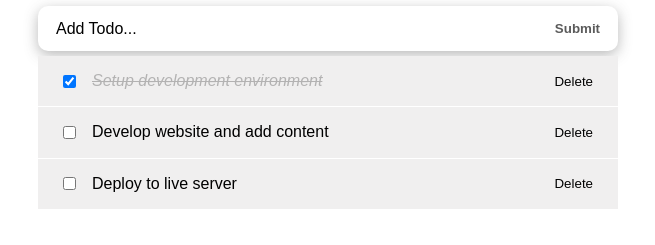
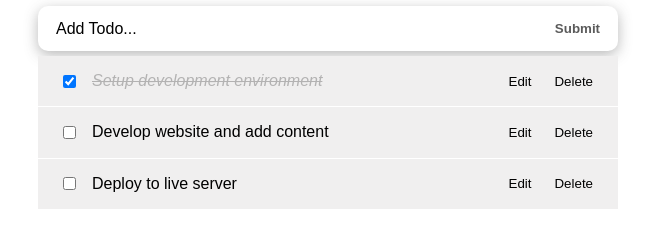
Before and after one commit to SaneMyburg/react-to-do, a React (Create React App) app: page / in a window 1280 px wide. Shown: the part 250-495 px from the top of the page, without its empty margins (312-967 px from the left). Built offline with nearby package versions, Linux system fonts and the light colour scheme.

Commit message:
Add editing functionality

```diff
--- a/src/App.css
+++ b/src/App.css
@@ -112,3 +112,10 @@ body {
   border: none;
   margin-left: 7px;
 }
+
+.textInput {
+  width: 100%;
+  padding: 10px;
+  border: 1px solid #dfdfdf;
+  outline: none;
+}
--- a/src/components/InputTodo.js
+++ b/src/components/InputTodo.js
@@ -16,7 +16,7 @@ const InputTodo = ({ addToDoItem }) => {
       setTitle('');
       setMessage('');
     } else {
-      setMessage('Please enter a title');
+      setMessage('Please enter an item');
     }
   };
   return (
--- a/src/components/TodoItem.js
+++ b/src/components/TodoItem.js
@@ -1,25 +1,60 @@
 import PropTypes from 'prop-types';
+import { useState } from 'react';
 
-const TodoItem = ({ itemProp, handleChange, delTodo }) => {
+const TodoItem = ({
+  itemProp, handleChange, delTodo, setUpdate,
+}) => {
   const completedStyle = {
     fontStyle: 'italic',
     color: '#595959',
     textDecoration: 'line-through',
     opacity: 0.4,
   };
+
+  const [editing, setEditing] = useState(false);
+  const viewMode = {};
+  const editMode = {};
+  if (editing) {
+    viewMode.display = 'none';
+  } else {
+    editMode.display = 'none';
+  }
+
+  const [updateInput, setUpdateInput] = useState(itemProp.title);
+
+  const handleUpdateDone = (event) => {
+    if (event.key === 'Enter') {
+      setUpdate(updateInput, itemProp.id);
+      setEditing(false);
+    }
+  };
+
+  const handleEditing = () => {
+    setEditing(true);
+  };
+
   return (
     <li className="item">
-      <div className="content">
+      <div className="content" style={viewMode}>
         <input
           type="checkbox"
           checked={itemProp.completed}
           onChange={() => handleChange(itemProp.id)}
         />
+        <button type="button" onClick={handleEditing}>Edit</button>
         <button type="button" onClick={() => delTodo(itemProp.id)}>Delete</button>
         <span style={itemProp.completed ? completedStyle : null}>
-          {itemProp.title}
+          {updateInput}
         </span>
       </div>
+      <input
+        type="text"
+        value={updateInput}
+        className="textInput"
+        style={editMode}
+        onChange={(e) => setUpdateInput(e.target.value)}
+        onKeyDown={handleUpdateDone}
+      />
     </li>
   );
 };
@@ -32,6 +67,7 @@ TodoItem.propTypes = {
   }).isRequired,
   handleChange: PropTypes.func.isRequired,
   delTodo: PropTypes.func.isRequired,
+  setUpdate: PropTypes.func.isRequired,
 };
 
 export default TodoItem;
--- a/src/components/TodosList.js
+++ b/src/components/TodosList.js
@@ -1,7 +1,9 @@
 import PropTypes from 'prop-types';
 import TodoItem from './TodoItem';
 
-const TodosList = ({ todosProps, handleChange, delTodo }) => (
+const TodosList = ({
+  todosProps, handleChange, delTodo, setUpdate,
+}) => (
   <ul>
     {todosProps.map((todo) => (
       <TodoItem
@@ -9,6 +11,7 @@ const TodosList = ({ todosProps, handleChange, delTodo }) => (
         itemProp={todo}
         handleChange={handleChange}
         delTodo={delTodo}
+        setUpdate={setUpdate}
       />
 
     ))}
@@ -25,5 +28,6 @@ TodosList.propTypes = {
   ).isRequired,
   handleChange: PropTypes.func.isRequired,
   delTodo: PropTypes.func.isRequired,
+  setUpdate: PropTypes.func.isRequired,
 };
 export default TodosList;
--- a/src/components/TodosLogic.js
+++ b/src/components/TodosLogic.js
@@ -40,6 +40,17 @@ const TodosLogic = () => {
     setTodos([...todos, { id: todos.length + 1, title, completed: false }]);
   };
 
+  const setUpdate = (updatedTitle, id) => {
+    setTodos(
+      todos.map((todo) => {
+        if (todo.id === id) {
+          return { ...todo, title: updatedTitle };
+        }
+        return todo;
+      }),
+    );
+  };
+
   return (
     <div>
       <InputTodo addToDoItem={addToDoItem} />
@@ -47,6 +58,7 @@ const TodosLogic = () => {
         todosProps={todos}
         handleChange={handleChange}
         delTodo={delTodo}
+        setUpdate={setUpdate}
       />
     </div>
   );
```
